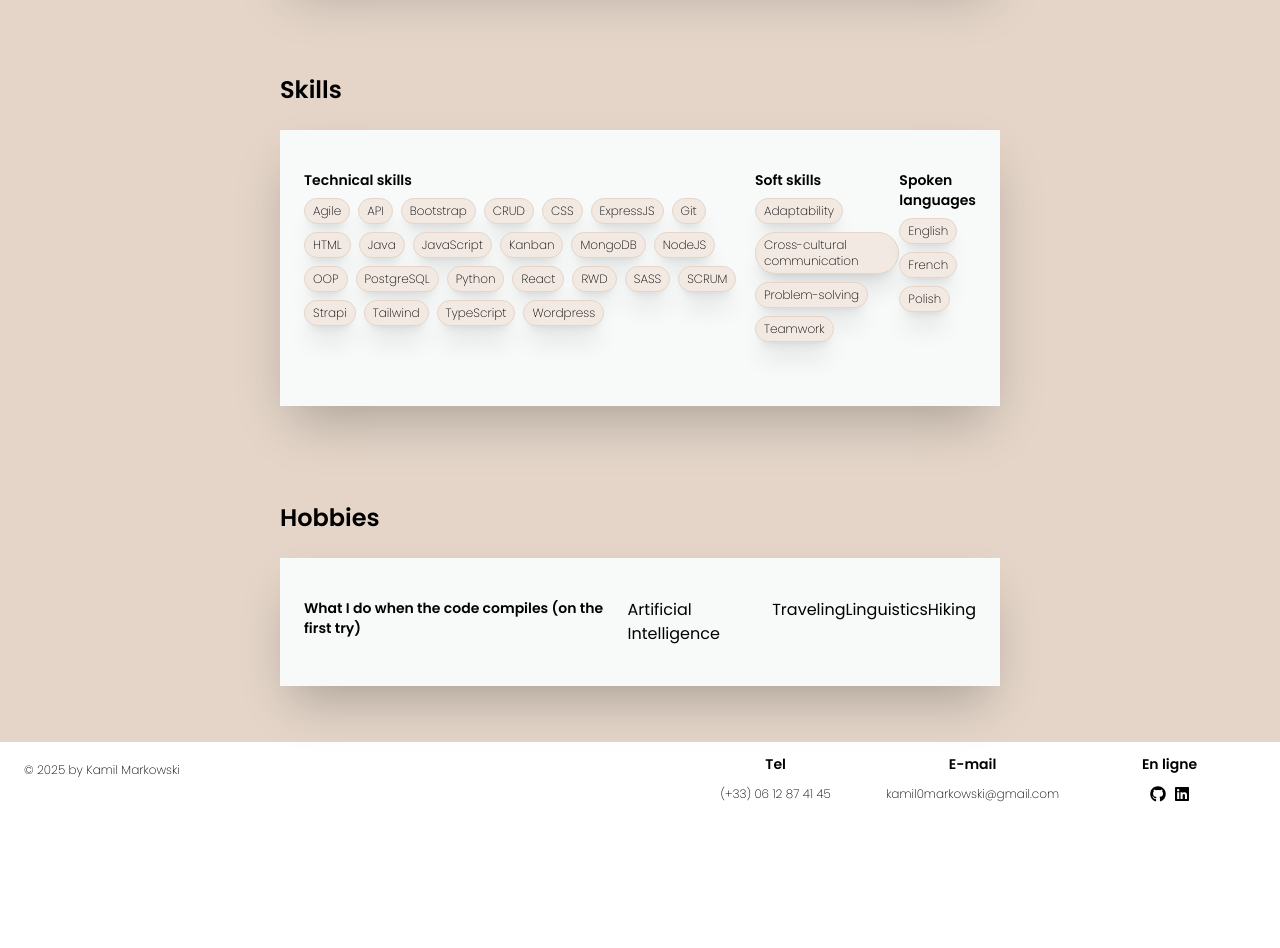
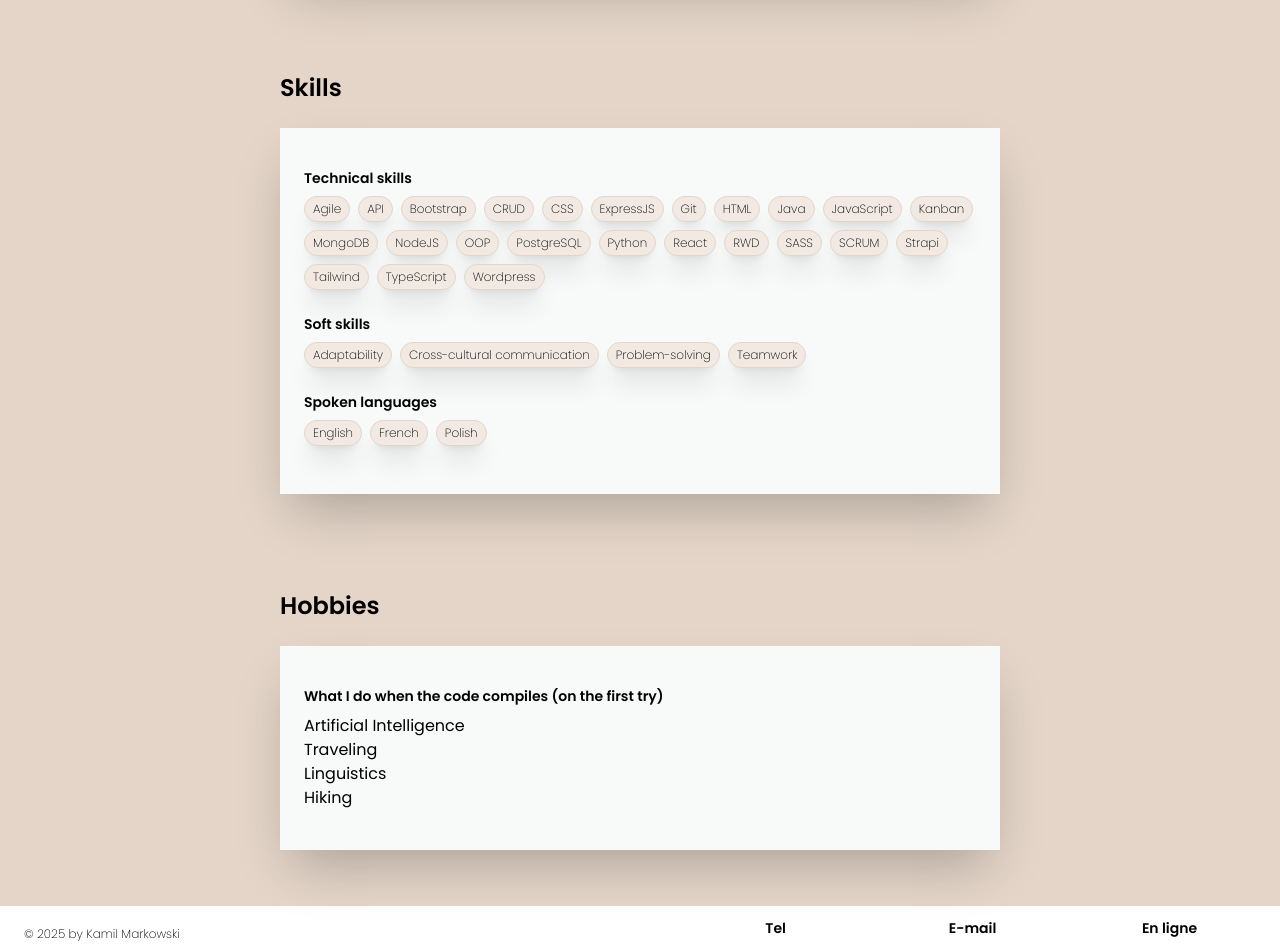
Before and after one commit to kamil0m/portfolio-new, a React (Vite) app: page /cv in a window 1280 px wide. Shown: the part 2940-3888 px from the top of the page. Before the commit the page ends 3754 px from the top, so only its background shows below. Built offline with nearby package versions, Linux system fonts and the light colour scheme.

Commit message:
desktop styling and hobbies section and its styling added

```diff
--- a/src/components/CardEducation.tsx
+++ b/src/components/CardEducation.tsx
@@ -5,7 +5,7 @@ export default function Cardeducation({ education }: {education: Education}) {
   return (
     <div className="card flex flex-col bg-main-light py-10 mb-8 w-full
     tablet:flex-row tablet:justify-between">
-        <div>
+        <div className="tablet:w-2/5">
             <h5 className="text-accent">{education.end_date}</h5>
             <div className="uppercase mt-2">{education.title}</div>
             <div className="mt-3 font-light text-sm">
--- /dev/null
+++ b/src/components/CardHobbies.tsx
@@ -0,0 +1,14 @@
+import Hobby from "../models/Hobby_interface"
+
+export default function CardHobbies({hobbies}: {hobbies: Hobby[]}) {
+  return (
+    <div className="card flex flex-col bg-main-light py-10 mb-8 w-full">
+              <h5 className="mb-2">What I do when the code compiles (on the first try)</h5>
+              {hobbies.map((hobby, index) => (
+                <p key={index}>
+                  {hobby.name}
+                </p>
+              ))}
+            </div>
+  )
+}
--- a/src/components/CardSkills.tsx
+++ b/src/components/CardSkills.tsx
@@ -7,13 +7,11 @@ export default function CardSkill({ skills }: {skills: Skills}) {
     }
 
     skills.technical = orderAlphabetically(skills.technical);
-    console.log(skills.technical);
     skills.soft = orderAlphabetically(skills.soft);
     skills.languages = orderAlphabetically(skills.languages);
 
   return (
-    <div className="card flex flex-col bg-main-light py-10 mb-8 w-full
-    tablet:flex-row tablet:justify-between">
+    <div className="card flex flex-col bg-main-light py-10 mb-8 w-full">
 
         <div className="mb-4">
             <h5>Technical skills</h5>
--- /dev/null
+++ b/src/models/Hobby_interface.tsx
@@ -0,0 +1,5 @@
+export default interface Hobby {
+    id: number;
+    name: string;
+    levelOutOf5: number;
+}
--- a/src/pages/Cv.tsx
+++ b/src/pages/Cv.tsx
@@ -2,6 +2,7 @@ import MainBackground from "../components/MainBackground"
 import CardExperience from "../components/CardExperience"
 import CardEducation from "../components/CardEducation"
 import CardSkills from "../components/CardSkills"
+import CardHobbies from "../components/CardHobbies"
 import cvData from "../assets/cv_data.json"
 
 export default function Cv() {
@@ -40,15 +41,7 @@ export default function Cv() {
 
           <section className="pb-6">
             <h4 className="pt-10 pb-6">Hobbies</h4>
-            <div className="card flex flex-col bg-main-light py-10 mb-8 w-full
-            tablet:flex-row tablet:justify-between">
-              <h5 className="mb-2">What I do when the code compiles (on the first try)</h5>
-              {cvData.hobbies.map((hobby, index) => (
-                <p key={index}>
-                  {hobby.name}
-                </p>
-              ))}
-            </div>
+            <CardHobbies hobbies={cvData.hobbies} />
           </section>
 
         </div>
```
